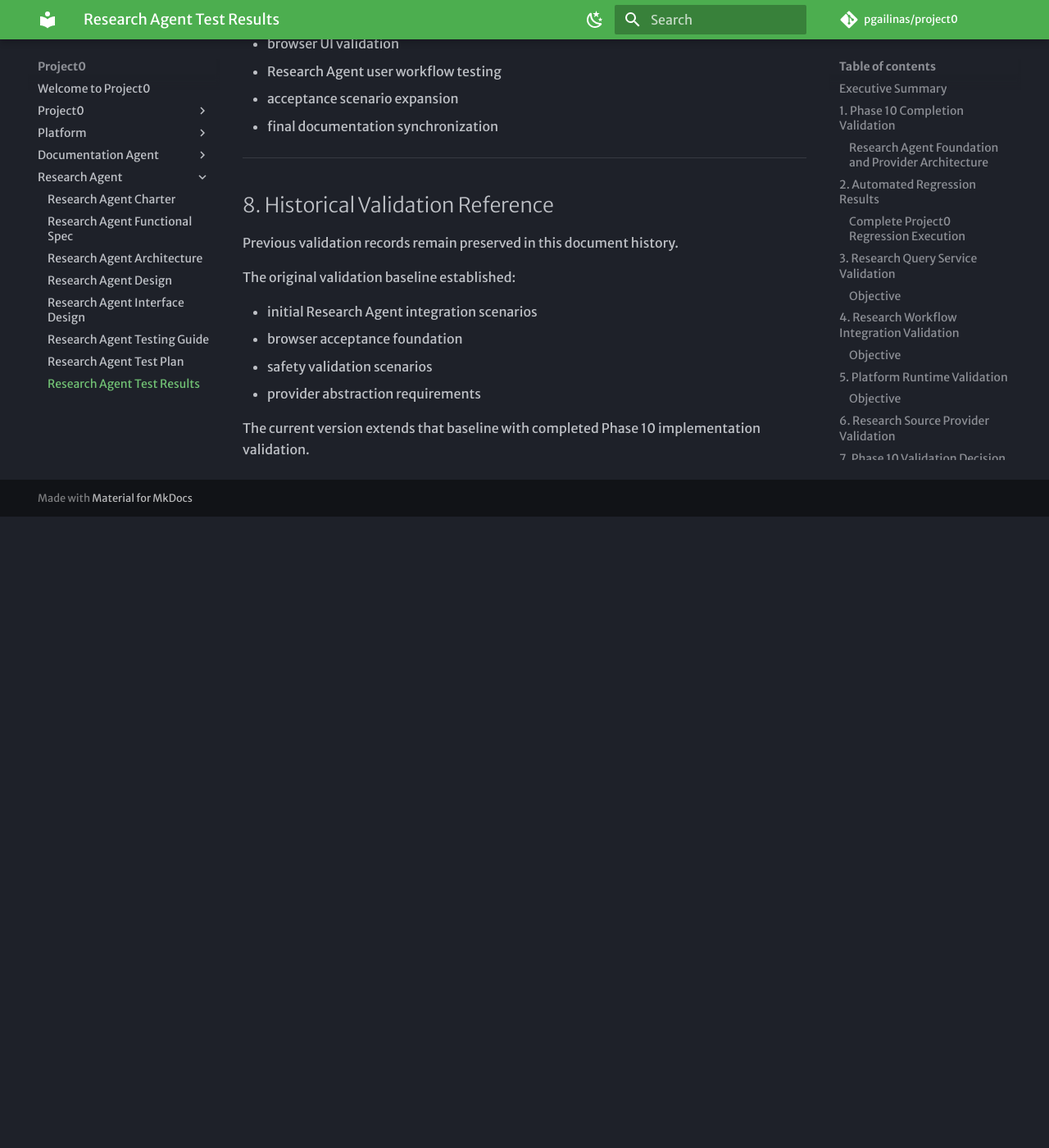
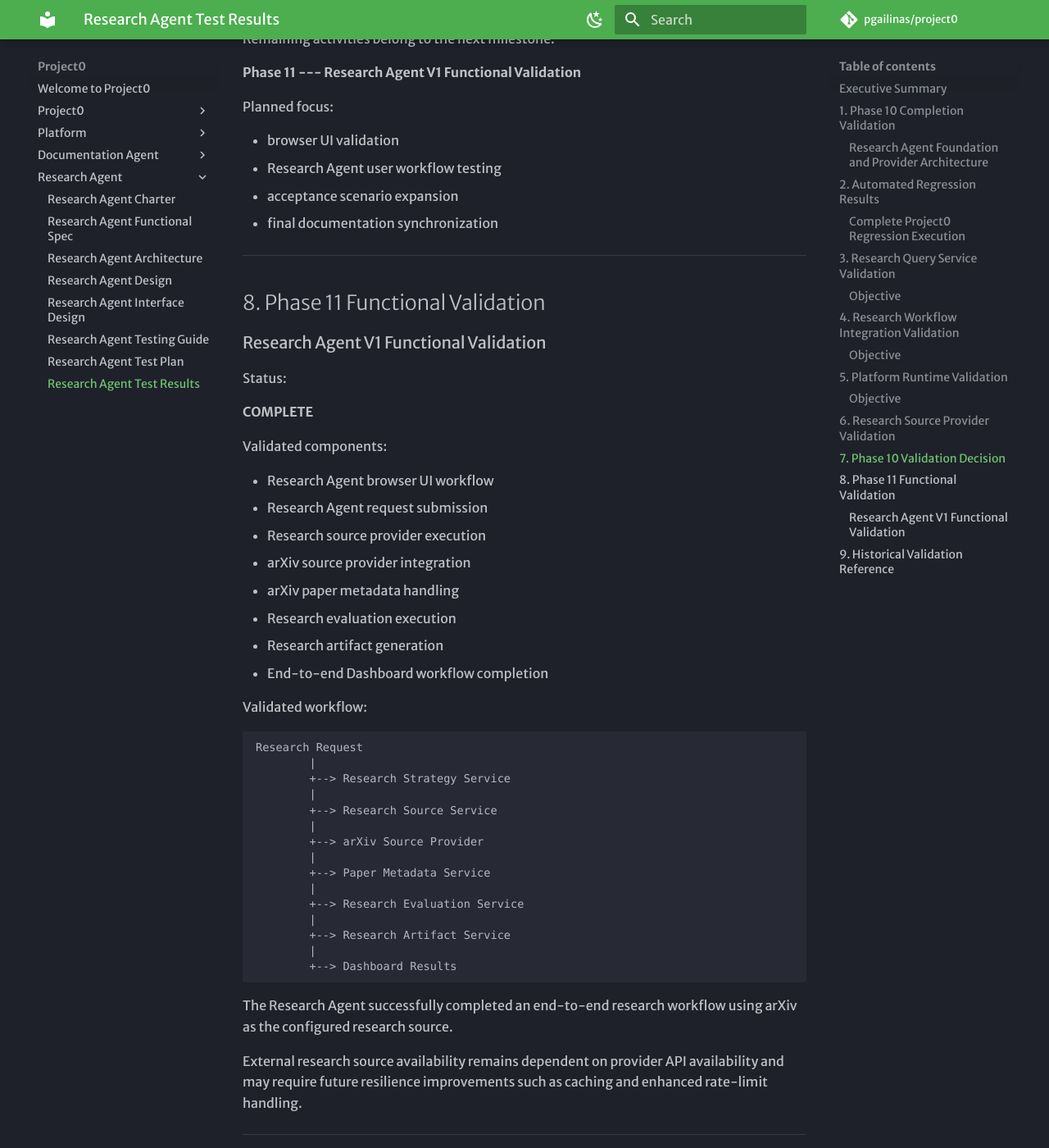
Before and after one commit to pgailinas/project0, an MkDocs documentation site: the page built from docs/agents/research/Research_Agent_Test_Results.md, in a window 1280 px wide and 1400 px high, scrolled down 4856 px. Shown: the whole window at 82% size. Built offline with MkDocs 1.6.1 and Material for MkDocs 9.7.7, drawn with Linux system fonts in a browser that asks for light colours; some web fonts are replaced; comment, search, counter and statistics services are not loaded; before the commit the page ends 5486 px from its top, so only the background shows below that; some of the changed text lies outside the part shown.

Commit message:
Update docs for arXiv source support.

````diff
--- a/docs/agents/research/Research_Agent_Test_Results.md
+++ b/docs/agents/research/Research_Agent_Test_Results.md
@@ -18,9 +18,11 @@ The Research Agent now includes:
 -   Research query generation
 -   Research source provider abstraction
 -   Semantic Scholar provider support
+-   arXiv provider support
 -   Deterministic stub provider support
 -   Research workflow orchestration
 -   Platform dispatcher integration
+-   End-to-end Dashboard workflow validation
 
 This update extends the previous Research Agent validation record with
 the Phase 10 completion milestone and updated regression results.
@@ -229,7 +231,55 @@ Planned focus:
 
 ------------------------------------------------------------------------
 
-## 8. Historical Validation Reference
+## 8. Phase 11 Functional Validation
+
+### Research Agent V1 Functional Validation
+
+Status:
+
+**COMPLETE**
+
+Validated components:
+
+-   Research Agent browser UI workflow
+-   Research Agent request submission
+-   Research source provider execution
+-   arXiv source provider integration
+-   arXiv paper metadata handling
+-   Research evaluation execution
+-   Research artifact generation
+-   End-to-end Dashboard workflow completion
+
+Validated workflow:
+
+``` text
+Research Request
+        |
+        +--> Research Strategy Service
+        |
+        +--> Research Source Service
+        |
+        +--> arXiv Source Provider
+        |
+        +--> Paper Metadata Service
+        |
+        +--> Research Evaluation Service
+        |
+        +--> Research Artifact Service
+        |
+        +--> Dashboard Results
+```
+
+The Research Agent successfully completed an end-to-end research
+workflow using arXiv as the configured research source.
+
+External research source availability remains dependent on provider API
+availability and may require future resilience improvements such as
+caching and enhanced rate-limit handling.
+
+------------------------------------------------------------------------
+
+## 9. Historical Validation Reference
 
 Previous validation records remain preserved in this document history.
 
````
Also changed, not shown: other parts of docs/agents/research/Research_Agent_Test_Results.md (+3 -3 lines), docs/agents/research/Research_Agent_Architecture.md (+17 -7 lines), docs/agents/research/Research_Agent_Functional_Spec.md (+8 -2 lines), 1 other file.
